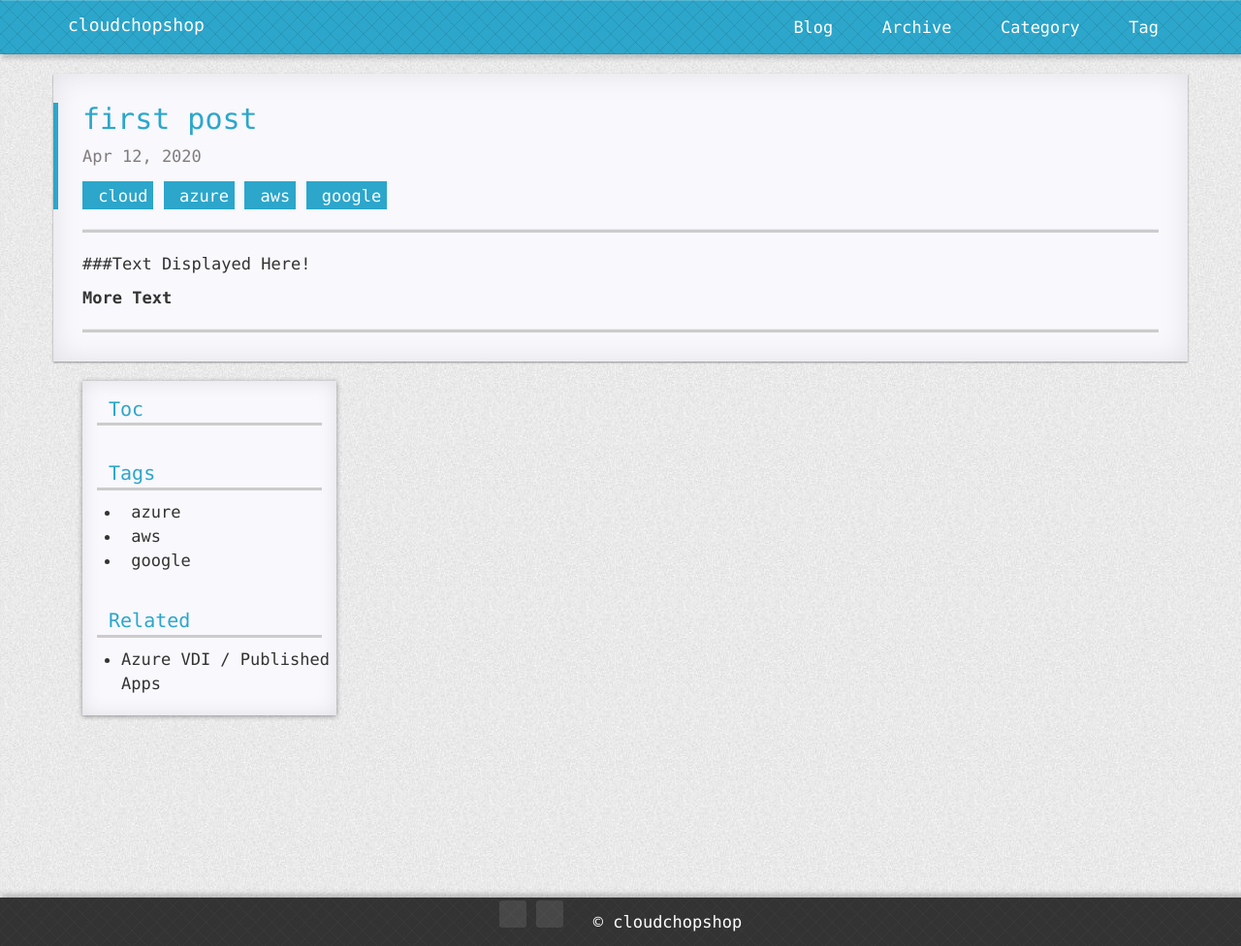
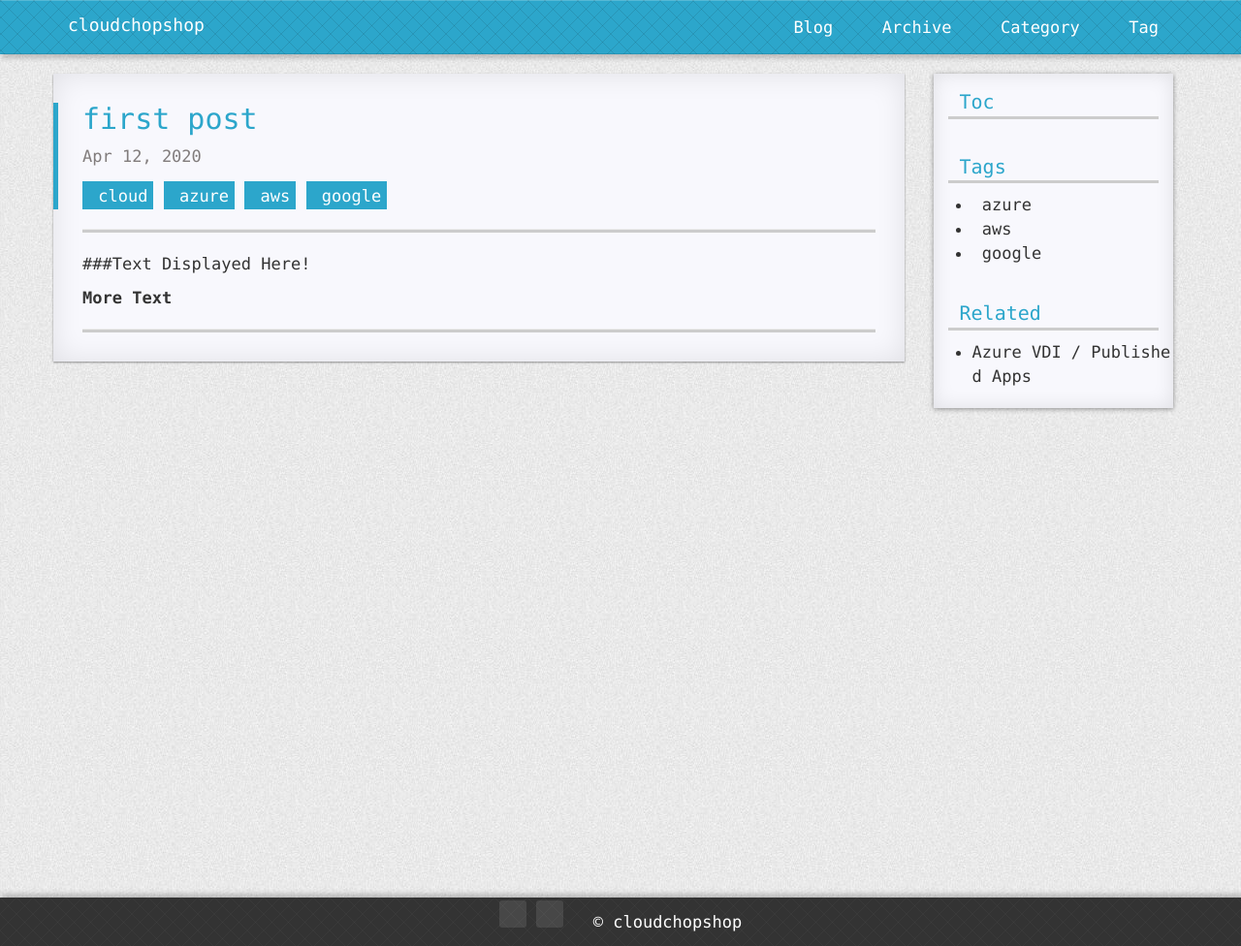
Before and after one commit to cloudchopshop/cloudchopshop.github.io, a Jekyll site: the page built from _posts/2020-04-12-first-post.md, in a window 1280 px wide. Shown: the whole page at 97% size. Built offline with Jekyll 4.4.1, drawn with Linux system fonts in a browser that asks for light colours; nearby versions of some CDN libraries; a style sheet for code colours, icons or effects is not loaded.

Commit message:
style word break

```diff
--- a/_layouts/post.html
+++ b/_layouts/post.html
@@ -2,7 +2,7 @@
 layout: default
 ---
 <div class="row">
-    <div class="content col-xl-9">
+    <div class="content col-lg-9">
         <div class="sheet post">
           <header>
             <h2>{{ page.title }}</h2>
@@ -35,7 +35,7 @@
         </div>
         -->
     </div>
-    <div class="content-navigation col-xl-3">
+    <div class="content-navigation col-lg-3">
       <div class="shadow-bottom-center" >
         <div class="content-navigation-toc">
             <div class="content-navigation-header">
--- a/static/css/style.css
+++ b/static/css/style.css
@@ -135,7 +135,7 @@
 }
 
 .sheet{
-    word-break: break-all;
+    /* word-break: break-all; */
 	background-color:#f8f8fd;
 	-webkit-box-shadow: 0 1px 2px rgba(0,0,0,0.4),0 0 30px rgba(10,10,0,0.1) inset;
 	-moz-box-shadow: 0 1px 2px rgba(0,0,0,0.4),0 0 30px rgba(10,10,0,0.1) inset;
--- a/static/js/post.js
+++ b/static/js/post.js
@@ -8,7 +8,7 @@
 $(document).ready(function() {
     generateContent();
     // share();
-    gitment();
+    // gitment();
 });
 
 /**
--- a/static/js/script.js
+++ b/static/js/script.js
@@ -5,7 +5,7 @@
 /**
  * Page Ready Method
  */
-/**
+
 
 $(document).ready(function() {
 
@@ -14,7 +14,7 @@
     backToTop();
     search();
 });
-*/
+
 /**
  * backtotop
  */
```
